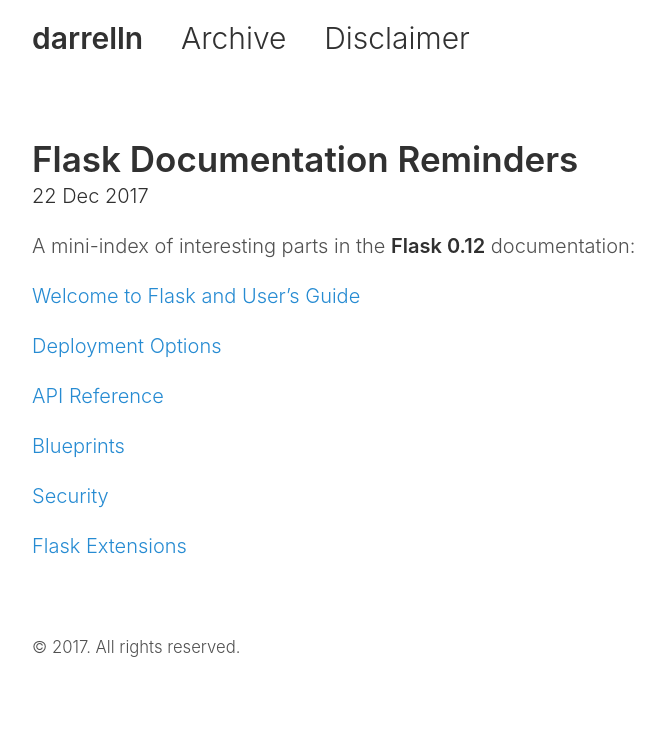
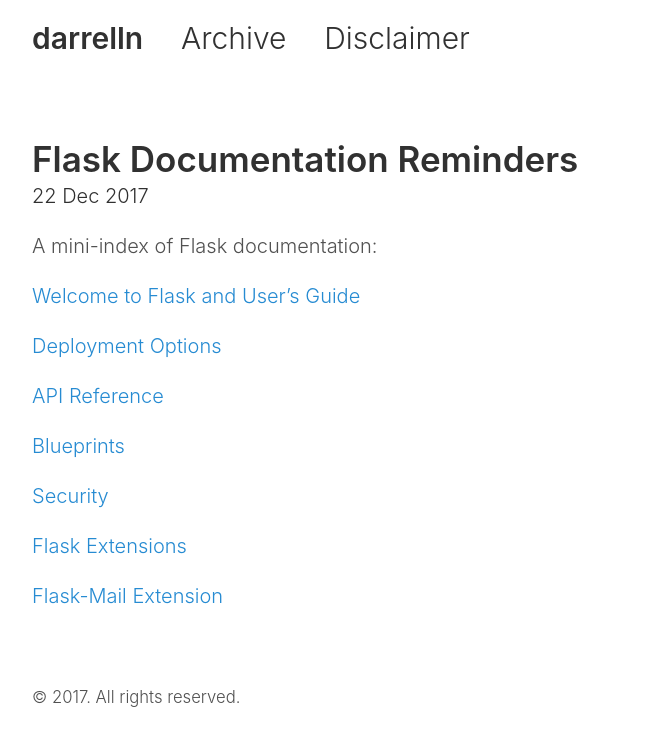
Before and after one commit to darrelln/darrelln.github.io, a Jekyll site: the page built from _posts/2017-12-22-flask-docs.md, in a window 1280 px wide. Shown: the top 746 px of the page, without its empty margins (128-793 px from the left). Built offline with Jekyll 4.4.1, drawn with Linux system fonts in a browser that asks for light colours.

Commit message:
Post amend.

```diff
--- a/_posts/2017-12-22-flask-docs.md
+++ b/_posts/2017-12-22-flask-docs.md
@@ -5,7 +5,7 @@
 permalink:  flask-docs
 ---
 
-A mini-index of interesting parts in the **Flask 0.12** documentation:
+A mini-index of Flask documentation:
 
 [Welcome to Flask and User's Guide](http://flask.pocoo.org/docs/0.12)
 
@@ -18,3 +18,5 @@
 [Security](http://flask.pocoo.org/docs/0.12/security/)
 
 [Flask Extensions](http://flask.pocoo.org/extensions/)
+
+[Flask-Mail Extension](http://pythonhosted.org/Flask-Mail/)
```
